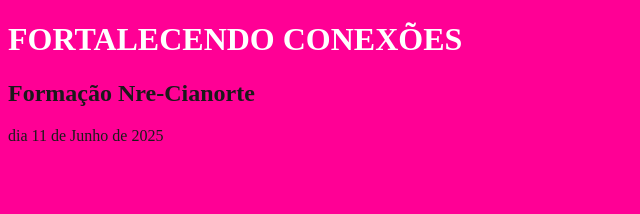
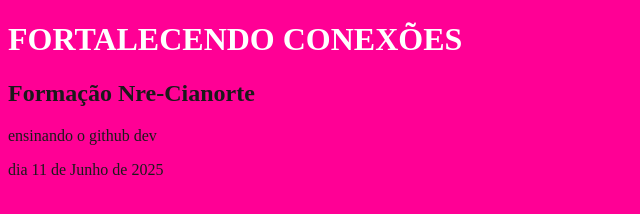
Before and after one commit to profdanielly/aula02-oficina, a plain HTML site: page index.html in a window 1280 px wide. Shown: the whole page, without its empty margins (0-640 px from the left). Drawn offline with Linux system fonts and the light colour scheme.

Commit message:
paragráfo

```diff
--- a/index.html
+++ b/index.html
@@ -9,6 +9,7 @@
 <body>
     <h1>FORTALECENDO CONEXÕES</h1>
     <h2>Formação Nre-Cianorte</h2>
+    <p>ensinando o github dev</p>
 </body>
 
 <footer>
```
